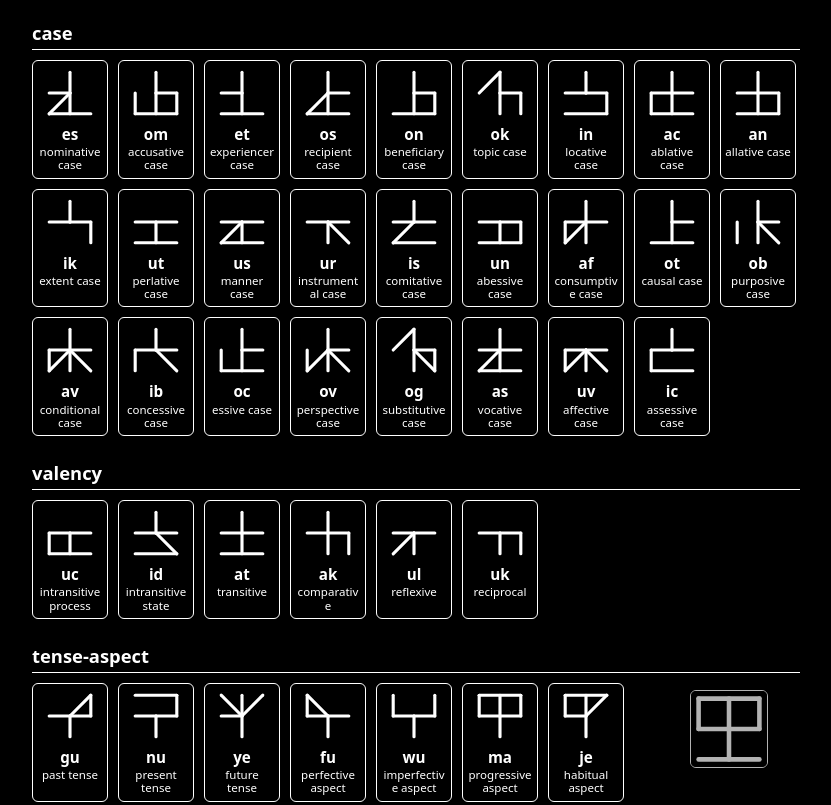
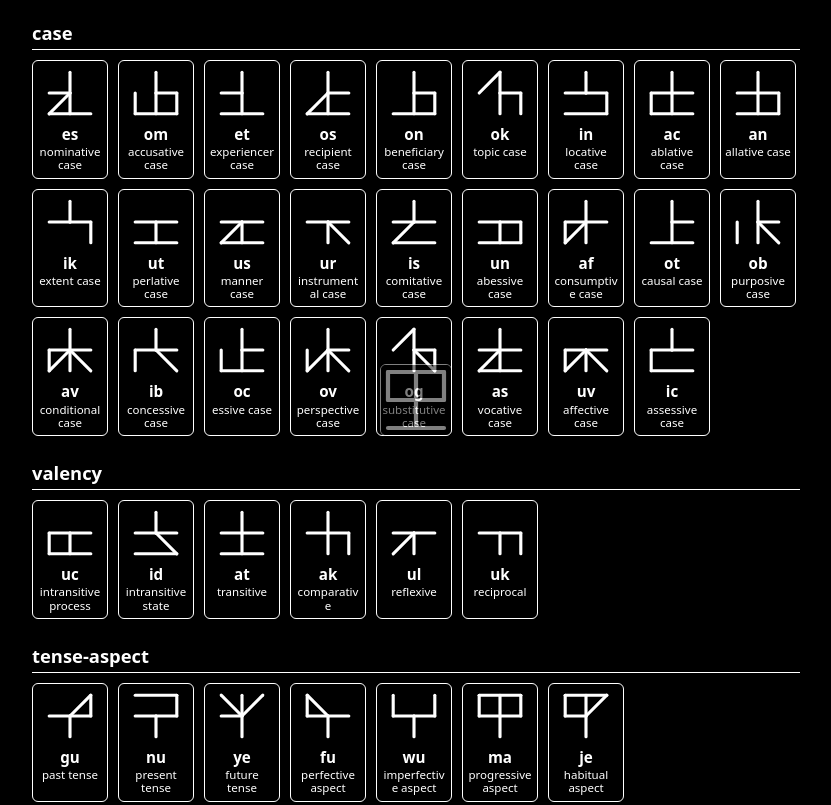
Before and after one commit to mendelbrot/lang4, a plain HTML site: page site/index.html in a window 1280 px wide. Shown: the top 805 px of the page, without its empty margins (224-1055 px from the left). Drawn offline with Linux system fonts and the light colour scheme.

Commit message:
centered group select button

```diff
--- a/site/index.html
+++ b/site/index.html
@@ -165,16 +165,16 @@
     }
     .nav-fab {
       position: fixed;
-      bottom: 32px;
-      right: max(16px, calc((100vw - 800px) / 2 + 32px + 16px));
+      bottom: calc(100vh / 2 - 36px);
+      right: calc(100vw / 2 - 36px);
       z-index: 500;
-      width: 78px;
-      height: 78px;
+      width: 72px;
+      height: 72px;
       background-color: #000000;
       border: 1px solid #ffffff;
       border-radius: 6px;
       overflow: hidden;
-      opacity: 0.70;
+      opacity: 0.50;
     }
     .nav-fab:hover,
     .nav-fab:focus-within {
```
Also changed, not shown: 1 other file.
